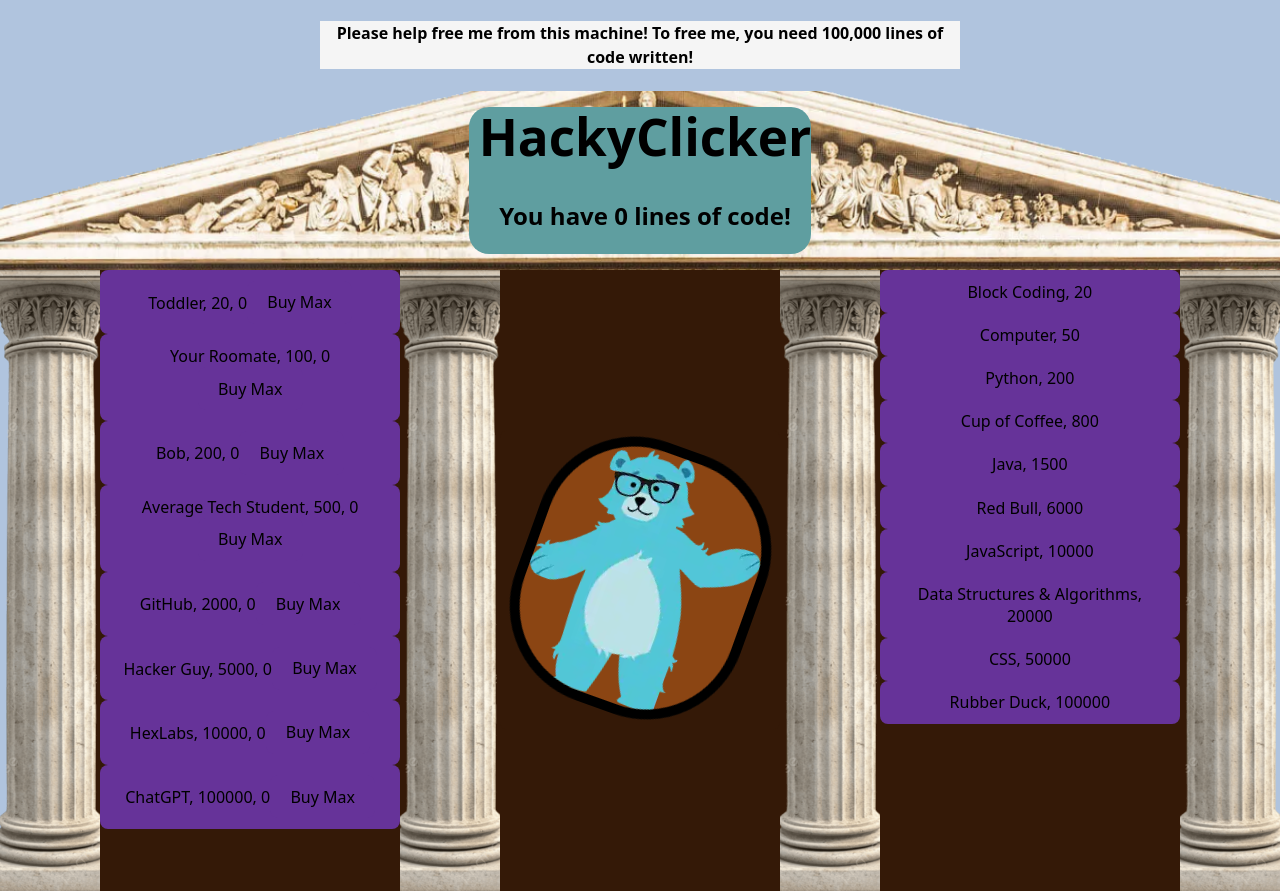
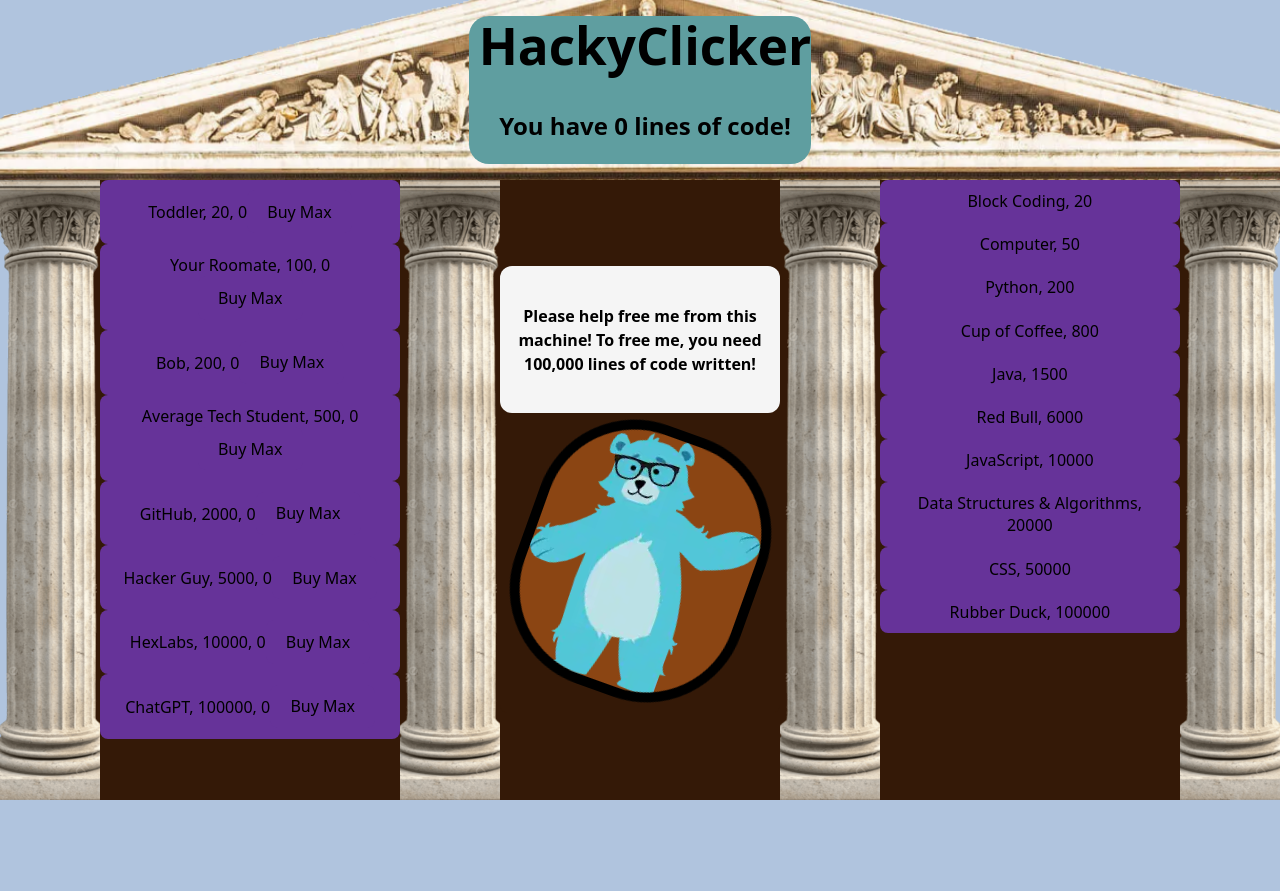
Before and after one commit to jwatkins74/HackyClicker, a React (Vite) app in the folder hackyclicker/: page / in a window 1280 px wide. After the commit the page ends 800 px from the top, so only its background shows below. Built offline with nearby package versions, Linux system fonts and the light colour scheme.

Commit message:
Please help me free

```diff
--- a/hackyclicker/src/App.css
+++ b/hackyclicker/src/App.css
@@ -1,3 +1,11 @@
+.intro-message {
+  position: sticky;
+  text-align: center;
+  background-color: whitesmoke;
+  z-index: 100;
+  padding: 1em 0.5em;
+  border-radius: 12px;
+}
 @keyframes SPIN {
   0% {
     transform: rotate(0deg);
@@ -163,6 +171,7 @@
 
 #col4 {
   display: flex;
+  flex-direction: column;
   align-items: center;
   justify-content: center;
   background-color: rgb(52, 25, 7);
--- a/hackyclicker/src/App.jsx
+++ b/hackyclicker/src/App.jsx
@@ -32,9 +32,6 @@
   }, [points, speed]);
   return (
     <>
-    <div style={{ display: start ? "none" : "block" , position: "sticky", y: "65vh", x:"50vh" , width: "50%", margin: "auto", textAlign: "center" , backgroundColor: "whitesmoke"}}>
-  <h4>Please help free me from this machine! To free me, you need 100,000 lines of code written!</h4>
-</div>
     <div id = "yessy">
       <div id ="head">
         <div>
@@ -59,13 +56,18 @@
         </div>
         <div id ="col3">
           </div>
-        <div id ="col4">
+        <div id="col4">
+          {!start && (
+            <div className="intro-message">
+              <h4>Please help free me from this machine! To free me, you need 100,000 lines of code written!</h4>
+            </div>
+          )}
           <button id='bearButton' onClick={() => {appLogic.clickBear(setPoints)
-          setFlag1(true)
-          setStart(true)
-          setTimeout(() => {setFlag1(false)}, 200)
+            setFlag1(true)
+            setStart(true)
+            setTimeout(() => {setFlag1(false)}, 200)
           }}>
-            <img id='bear'style={{ animationDuration: `${ speed}s` }} draggable = "false" src = "/a.webp" className={flag1 ? "invert": ""}></img>
+            <img id='bear' style={{ animationDuration: `${ speed}s` }} draggable = "false" src = "/a.webp" className={flag1 ? "invert": ""}></img>
           </button>
         </div>
         <div id ="col5">
```
